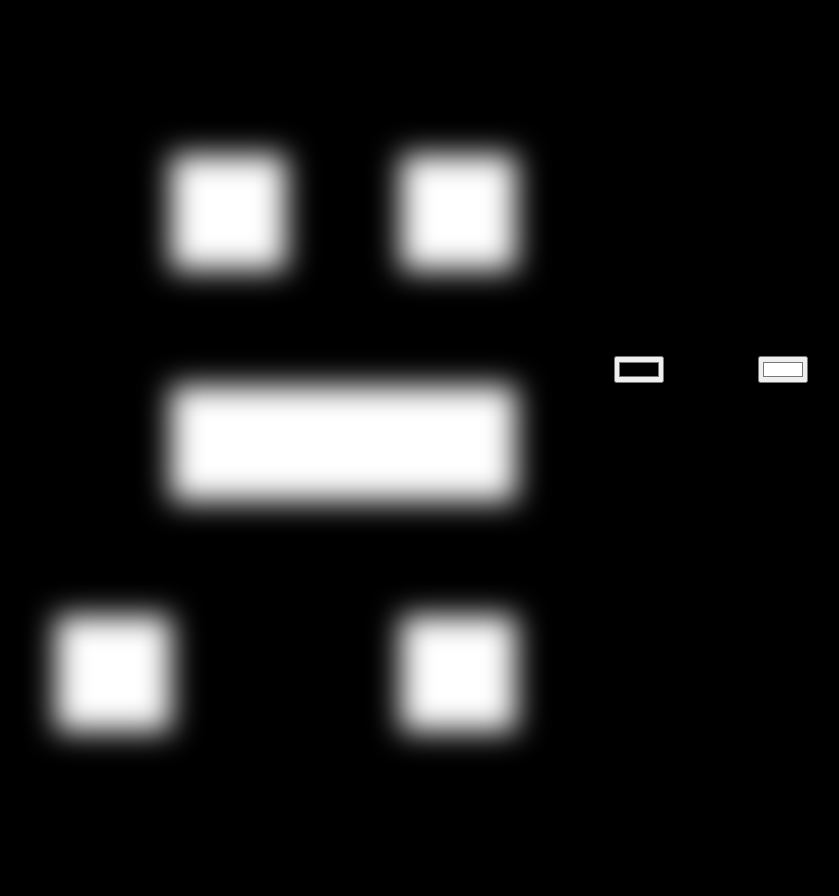
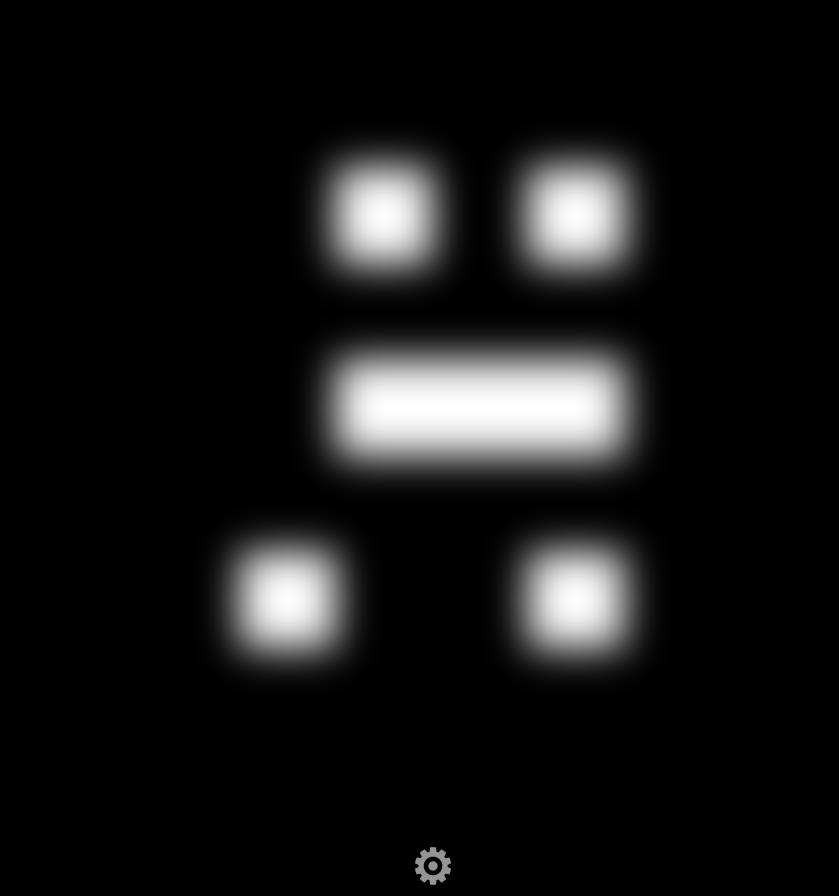
Before and after one commit to IPSA-pi/binary-clock, a React (Vite) app: page / in a window 1280 px wide. Shown: the whole page, without its empty margins (208-1047 px from the left). Before the commit the page ends 800 px from the top, so only its background shows below. Built offline with nearby package versions, Linux system fonts and the light colour scheme.

Commit message:
create modal menu for StyleControls

```diff
--- a/src/App.css
+++ b/src/App.css
@@ -1,5 +1,9 @@
 :root {
   background-color: #000000;
+}
+
+body::-webkit-scrollbar {
+  display: none;
 }
 
 h1 {
@@ -13,23 +17,36 @@ h1 {
 
 .timeCont {
   display: flex;
+  flex-direction: column;
   justify-content: center;
   align-items: center;
 }
 
+button.settingsMenu {
+  position: absolute;
+  bottom: -12vh;
+  font-size: 3rem;
+  font-weight: 1000;
+  background-color: black;
+  color: rgb(148, 148, 148);
+  border: none;
+  /* right: 2vh; */
+  /* right: -40vw; */
+}
+
 .jerga {
-  margin-top: 2rem;
+  margin-top: 4rem;
   display: flex;
   flex-direction: column;
   justify-content: center;
   align-items: center;
   width: fit-content;
-  filter: blur(15px);
+  /* filter: blur(15px); */
 }
 
 .cell {
-  width: 9vw;
-  height: 9vw;
+  width: 12vh;
+  height: 12vh;
 }
 
 .row {
--- a/src/App.jsx
+++ b/src/App.jsx
@@ -1,25 +1,35 @@
+import { useState } from 'react'
 import './App.css';
 import Jerga from './components/Jerga';
 import { useBinaryTime } from './hooks/useBinaryTime';
 import { timeToBinary } from './utils/timeToBinary';
-import ColorPicker from './components/ui/ColorPicker';
+import StyleController from './components/ui/StyleController';
 import { ColorProvider } from './contexts/ColorContext';
+import { BlurProvider } from './contexts/BlurContext';
 
 function App() {
+  const [showStyleController, setShowStyleController] = useState(false);
+
+  const toggleStyleController = () => {
+    setShowStyleController(prevState => !prevState)
+  };
 
   const time = useBinaryTime();
   const fTime = timeToBinary(time, 'hms');
   // const fDate = timeToBinary(time, 'date');
 
   return(
+    <BlurProvider>
       <ColorProvider>
         <div className='timeCont'>
           {/* <Jerga stringInput={fDate} /> */}
+          <button className="settingsMenu" onClick={toggleStyleController}>⚙</button>
           <Jerga stringInput={fTime} />
-        <ColorPicker />
+          {showStyleController && <StyleController />}
           {/* <h1>bart</h1> */}
         </div>
       </ColorProvider>
+    </BlurProvider>
   )
 }
 
--- a/src/components/Jerga.jsx
+++ b/src/components/Jerga.jsx
@@ -1,15 +1,21 @@
+import { useContext } from 'react';
+import { BlurContext } from '../contexts/BlurContext';
 import Row from './Row';
 import { stringToBinaryArray } from '../utils/stringToBinaryArray'
 
 function Jerga({ stringInput }) {
-  const string = stringInput;
-  const bArray = stringToBinaryArray(string, 4);
+  const { blurValue } = useContext(BlurContext);
+  const bArray = stringToBinaryArray(stringInput, 4);
 
   return(
-    <div className="jerga">
+    <div
+      className="jerga"
+      style={{ filter: `blur(${blurValue}px)` }}
+    >
       {
-        bArray.map((bString, index) => <Row bString={bString} key={index}/>)
-      }
+        bArray.map((bString, index) => (
+          <Row bString={bString} key={index}/>
+        ))}
     </div>
   )
 }
--- a/src/components/ui/ColorPicker.jsx
+++ /dev/null
@@ -1,25 +0,0 @@
-import { useContext } from 'react';
-import { ColorContext } from '../../contexts/ColorContext';
-
-function ColorPicker() {
-  const { colorZero, setColorZero, colorOne, setColorOne } = useContext(ColorContext);
-
-  const handleZeroChange = (event) => {
-    setColorZero(event.target.value);
-  }
-
-  const handleOneChange = (event) => {
-    setColorOne(event.target.value);
-  }
-
-  return(
-    <div className="colorPicker">
-      <label>Color for Zero:</label>
-      <input type="color" value={colorZero} onChange={handleZeroChange} />
-      <label>Color for One:</label>
-      <input type="color" value={colorOne} onChange={handleOneChange} />
-    </div>
-  )
-}
-
-export default ColorPicker;
--- /dev/null
+++ b/src/components/ui/StyleController.css
@@ -0,0 +1,41 @@
+.styleController {
+  /* width: 80vw; */
+  background-color: rgba(0, 0, 0, 0.486);
+  padding: 1rem;
+  border: 2px solid white;
+  position: absolute;
+  bottom: 15vh;
+  display: flex;
+  flex-direction: column;
+  justify-content: space-around;
+  align-items: center;
+}
+
+.colorControls {
+  display: flex;
+}
+
+.blurControl {
+  margin-top: 1rem;
+  display: flex;
+  flex-direction: column;
+  align-items: center;
+}
+
+input[type="color" i] {
+  border: none;
+  /* border-radius: 50%; */
+  block-size: 50px;
+  inline-size: 50px;
+  padding: 0px;
+}
+
+button {
+  color: white;
+  background-color: black;
+  border: white 2px solid;
+}
+
+label {
+  color: white;
+}
--- /dev/null
+++ b/src/components/ui/StyleController.jsx
@@ -0,0 +1,54 @@
+import { useContext } from 'react';
+import { ColorContext } from '../../contexts/ColorContext';
+import { BlurContext } from '../../contexts/BlurContext';
+import './StyleController.css'
+
+function ColorPicker() {
+  const { colorZero, setColorZero, colorOne, setColorOne } = useContext(ColorContext);
+  const { blurValue, setBlurValue } = useContext(BlurContext);
+
+  const handleZeroChange = (event) => {
+    setColorZero(event.target.value);
+  }
+
+  const handleOneChange = (event) => {
+    setColorOne(event.target.value);
+  }
+
+  const handleBlurChange = (event) => {
+    setBlurValue(event.target.value);
+  }
+
+  const handleSwapColors = () => {
+    const temp = colorZero;
+    setColorZero(colorOne);
+    setColorOne(temp);
+  }
+
+  return(
+    <div className="styleController">
+      <div className="colorControls">
+        {/* <label>0:</label> */}
+        <input type="color" value={colorZero} onChange={handleZeroChange} />
+        <button onClick={handleSwapColors}>Swap!</button>
+        {/* <label>1:</label> */}
+        <input type="color" value={colorOne} onChange={handleOneChange} />
+      </div>
+
+      <div className="blurControl">
+        <label >Blur:</label>
+        <input
+          type="range"
+          min='0'
+          max='25'
+          value={blurValue}
+          onChange={handleBlurChange}
+          />
+          <span>{blurValue}px</span>
+      </div>
+
+    </div>
+  )
+}
+
+export default ColorPicker;
--- /dev/null
+++ b/src/contexts/BlurContext.jsx
@@ -0,0 +1,13 @@
+import { createContext, useState } from 'react';
+
+export const BlurContext = createContext();
+
+export const BlurProvider = ({ children }) => {
+  const [blurValue, setBlurValue] = useState(20);
+
+  return (
+    <BlurContext.Provider value={{ blurValue, setBlurValue }}>
+      { children }
+    </BlurContext.Provider>
+  );
+};
--- a/src/contexts/ColorContext.jsx
+++ b/src/contexts/ColorContext.jsx
@@ -3,7 +3,7 @@ import { createContext, useState } from 'react';
 export const ColorContext = createContext();
 
 export const ColorProvider = ({ children }) => {
-  const [colorZero, setColorZero] = useState('#ffffff00');
+  const [colorZero, setColorZero] = useState('#000000');
   const [colorOne, setColorOne] = useState('#ffffff');
 
   return (
```
Also changed, not shown: 1 other file (tests, documents, lock files or other folders). Lines whose indentation alone changed are shown as unchanged.
